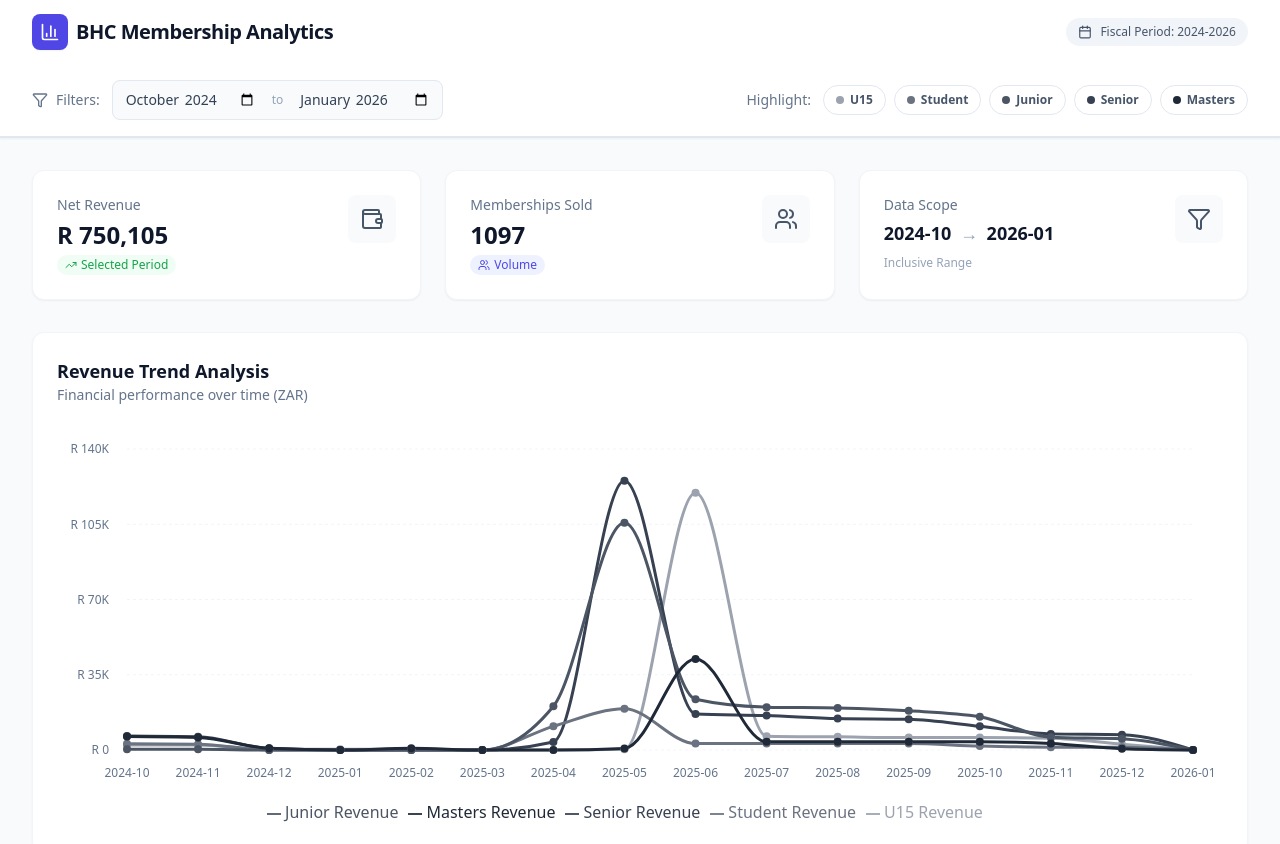
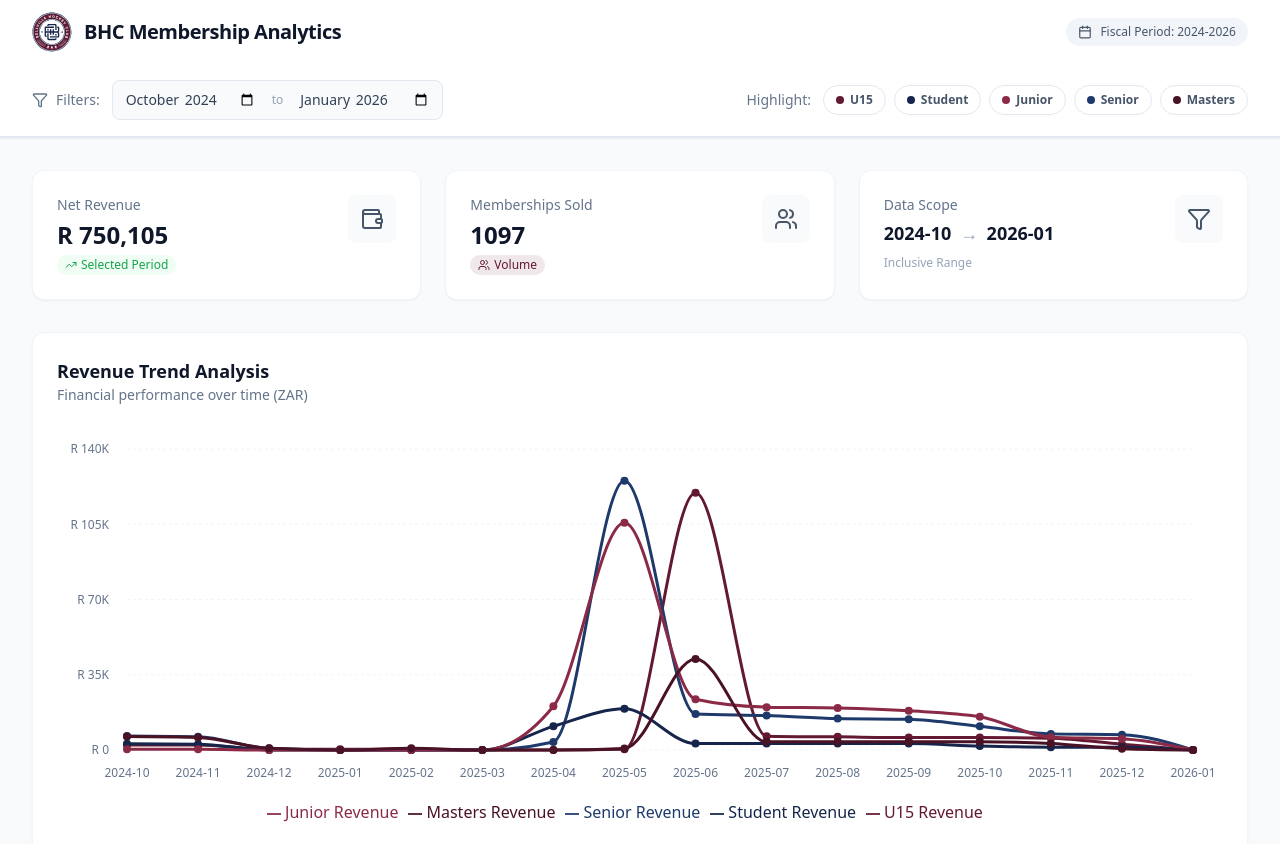
Before and after one commit to Max-Bissolati/bhc-consolidated-membership-dashboard, a React (Vite) app: page / in a window 1280 px wide. Shown: the top 844 px of the page. Built offline with nearby package versions, Linux system fonts and the light colour scheme.

Commit message:
feat: implement BHC brand colors, add logo and favicon

```diff
--- a/App.tsx
+++ b/App.tsx
@@ -16,7 +16,7 @@ import {
 } from 'recharts';
 import { BarChart3, TrendingUp, Users, Wallet, PieChart as PieIcon, Filter, Check, Calendar } from 'lucide-react';
 import { getRawTimeline, aggregateStats } from './services/dataProcessing';
-import { GRAYSCALE_COLORS, HIGHLIGHT_COLORS } from './constants';
+import { CATEGORY_COLORS, HIGHLIGHT_COLORS, BHC_COLORS } from './constants';
 import { MembershipCategory } from './types';
 import { CustomTooltip } from './components/CustomTooltip';
 
@@ -61,21 +61,16 @@ const App: React.FC = () => {
   // Helper to determine visual styles based on highlight state
   const getOpacity = (category: MembershipCategory) => {
     if (highlightedCategories.size === 0) return 1;
-    return highlightedCategories.has(category) ? 1 : 0.2;
+    return highlightedCategories.has(category) ? 1 : 0.3;
   };
 
   const getStrokeWidth = (category: MembershipCategory) => {
     if (highlightedCategories.size === 0) return 3;
-    return highlightedCategories.has(category) ? 4 : 1;
+    return highlightedCategories.has(category) ? 4 : 2;
   };
 
   const getColor = (category: MembershipCategory): string => {
-    if (highlightedCategories.size === 0) {
-      return GRAYSCALE_COLORS[category];
-    }
-    return highlightedCategories.has(category)
-      ? HIGHLIGHT_COLORS[category]
-      : GRAYSCALE_COLORS[category];
+    return CATEGORY_COLORS[category];
   };
 
   return (
@@ -83,10 +78,8 @@ const App: React.FC = () => {
       {/* Header */}
       <header className="bg-white border-b border-slate-200 sticky top-0 z-20 shadow-sm">
         <div className="max-w-7xl mx-auto px-4 sm:px-6 lg:px-8 h-16 flex items-center justify-between">
-          <div className="flex items-center gap-2">
-            <div className="bg-indigo-600 p-2 rounded-lg shadow-sm">
-              <BarChart3 className="w-5 h-5 text-white" />
-            </div>
+          <div className="flex items-center gap-3">
+            <img src="/Media/BHC-Logo-Maroon.svg" alt="BHC Logo" className="h-10 w-10" />
             <h1 className="text-xl font-bold text-slate-900 tracking-tight">BHC Membership Analytics</h1>
           </div>
           <div className="hidden sm:flex items-center gap-2 bg-slate-100 px-3 py-1.5 rounded-full text-xs font-medium text-slate-600">
@@ -169,7 +162,7 @@ const App: React.FC = () => {
 
         {/* KPI Cards */}
         <div className="grid grid-cols-1 md:grid-cols-3 gap-6">
-          <div className="bg-white p-6 rounded-xl shadow-sm border border-slate-100 flex items-start justify-between group hover:border-indigo-100 transition-colors">
+          <div className="bg-white p-6 rounded-xl shadow-sm border border-slate-100 flex items-start justify-between group hover:border-[#641932]/20 transition-colors">
             <div>
               <p className="text-sm font-medium text-slate-500">Net Revenue</p>
               <h3 className="text-2xl font-bold text-slate-900 mt-1">
@@ -180,35 +173,35 @@ const App: React.FC = () => {
                 Selected Period
               </p>
             </div>
-            <div className="bg-slate-50 p-3 rounded-lg group-hover:bg-indigo-50 transition-colors">
-              <Wallet className="w-6 h-6 text-slate-600 group-hover:text-indigo-600" />
+            <div className="bg-slate-50 p-3 rounded-lg group-hover:bg-[#641932]/5 transition-colors">
+              <Wallet className="w-6 h-6 text-slate-600 group-hover:text-[#641932]" />
             </div>
           </div>
 
-          <div className="bg-white p-6 rounded-xl shadow-sm border border-slate-100 flex items-start justify-between group hover:border-indigo-100 transition-colors">
+          <div className="bg-white p-6 rounded-xl shadow-sm border border-slate-100 flex items-start justify-between group hover:border-[#641932]/20 transition-colors">
             <div>
               <p className="text-sm font-medium text-slate-500">Memberships Sold</p>
               <h3 className="text-2xl font-bold text-slate-900 mt-1">
                 {totalMembers}
               </h3>
-              <p className="text-xs text-indigo-600 mt-1 flex items-center bg-indigo-50 w-fit px-2 py-0.5 rounded-full">
+              <p className="text-xs text-[#641932] mt-1 flex items-center bg-[#641932]/10 w-fit px-2 py-0.5 rounded-full">
                 <Users className="w-3 h-3 mr-1" />
                 Volume
               </p>
             </div>
-            <div className="bg-slate-50 p-3 rounded-lg group-hover:bg-indigo-50 transition-colors">
-              <Users className="w-6 h-6 text-slate-600 group-hover:text-indigo-600" />
+            <div className="bg-slate-50 p-3 rounded-lg group-hover:bg-[#641932]/5 transition-colors">
+              <Users className="w-6 h-6 text-slate-600 group-hover:text-[#641932]" />
             </div>
           </div>
 
-          <div className="bg-white p-6 rounded-xl shadow-sm border border-slate-100 flex items-start justify-between group hover:border-amber-100 transition-colors">
+          <div className="bg-white p-6 rounded-xl shadow-sm border border-slate-100 flex items-start justify-between group hover:border-[#15254B]/20 transition-colors">
             <div>
               <p className="text-sm font-medium text-slate-500">Data Scope</p>
               <h3 className="text-lg font-bold text-slate-900 mt-1">{startDate} <span className="text-slate-400 mx-1">→</span> {endDate}</h3>
               <p className="text-xs text-slate-400 mt-2">Inclusive Range</p>
             </div>
-            <div className="bg-slate-50 p-3 rounded-lg group-hover:bg-amber-50 transition-colors">
-              <Filter className="w-6 h-6 text-slate-600 group-hover:text-amber-600" />
+            <div className="bg-slate-50 p-3 rounded-lg group-hover:bg-[#15254B]/5 transition-colors">
+              <Filter className="w-6 h-6 text-slate-600 group-hover:text-[#15254B]" />
             </div>
           </div>
         </div>
@@ -399,7 +392,7 @@ const App: React.FC = () => {
           {/* New PlayLocal */}
           <div className="bg-white rounded-xl shadow-sm border border-slate-100 p-6 flex flex-col">
              <div className="flex items-center gap-2 mb-4">
-              <PieIcon className="w-5 h-5 text-indigo-500" />
+              <PieIcon className="w-5 h-5 text-[#641932]" />
               <h2 className="text-lg font-bold text-slate-900">New Mix (PlayLocal)</h2>
             </div>
             <p className="text-xs text-slate-500 mb-6 uppercase tracking-wider font-semibold border-b border-slate-100 pb-2">
--- a/constants.ts
+++ b/constants.ts
@@ -171,23 +171,25 @@ export const RAW_DATA_MAPPING = [
   { csv: RAW_PL_MASTERS, category: MembershipCategory.Masters, source: 'PlayLocal' as const },
 ];
 
-// Default grayscale palette - Modern monochromatic design
-export const GRAYSCALE_COLORS: Record<MembershipCategory, string> = {
-  [MembershipCategory.U15]: '#9ca3af',     // Gray 400
-  [MembershipCategory.Student]: '#6b7280', // Gray 500
-  [MembershipCategory.Junior]: '#4b5563',  // Gray 600
-  [MembershipCategory.Senior]: '#374151',  // Gray 700
-  [MembershipCategory.Masters]: '#1f2937', // Gray 800
+// BHC Brand Colors
+export const BHC_COLORS = {
+  MAROON: '#641932',      // Primary accent color
+  MAROON_LIGHT: '#8B2A47',
+  MAROON_DARK: '#4A1225',
+  NAVY: '#15254B',         // Secondary color
+  NAVY_LIGHT: '#1E3A6B',
+  NAVY_DARK: '#0F1A35',
+  WHITE: '#FFFFFF',
 };
 
-// Highlight colors - Vibrant palette only shown when highlighted
-export const HIGHLIGHT_COLORS: Record<MembershipCategory, string> = {
-  [MembershipCategory.U15]: '#10b981',     // Emerald 500
-  [MembershipCategory.Student]: '#3b82f6', // Blue 500
-  [MembershipCategory.Junior]: '#f59e0b',  // Amber 500
-  [MembershipCategory.Senior]: '#6366f1',  // Indigo 500
-  [MembershipCategory.Masters]: '#ef4444', // Red 500
+// Category colors - Maroon accent variations with complementary colors
+export const CATEGORY_COLORS: Record<MembershipCategory, string> = {
+  [MembershipCategory.U15]: '#641932',      // Maroon (Primary)
+  [MembershipCategory.Student]: '#15254B',  // Navy (Secondary)
+  [MembershipCategory.Junior]: '#8B2A47',   // Light Maroon
+  [MembershipCategory.Senior]: '#1E3A6B',    // Light Navy
+  [MembershipCategory.Masters]: '#4A1225',   // Dark Maroon
 };
 
-// Legacy export for backwards compatibility
-export const CATEGORY_COLORS = HIGHLIGHT_COLORS;
+// Highlight colors - Same colors for consistency
+export const HIGHLIGHT_COLORS = CATEGORY_COLORS;
--- a/index.html
+++ b/index.html
@@ -4,6 +4,8 @@
     <meta charset="UTF-8" />
     <meta name="viewport" content="width=device-width, initial-scale=1.0" />
     <title>BHC Membership Analytics</title>
+    <link rel="icon" type="image/svg+xml" href="/Media/BHC-Logo-Maroon.svg">
+    <link rel="icon" type="image/png" href="/Media/BHC-Logo-Maroon.png">
     <script src="https://cdn.tailwindcss.com"></script>
   <script type="importmap">
 {
```
Also changed, not shown: Media/BHC-Logo-Maroon.png (added), Media/BHC-Logo-Maroon.svg (added).
